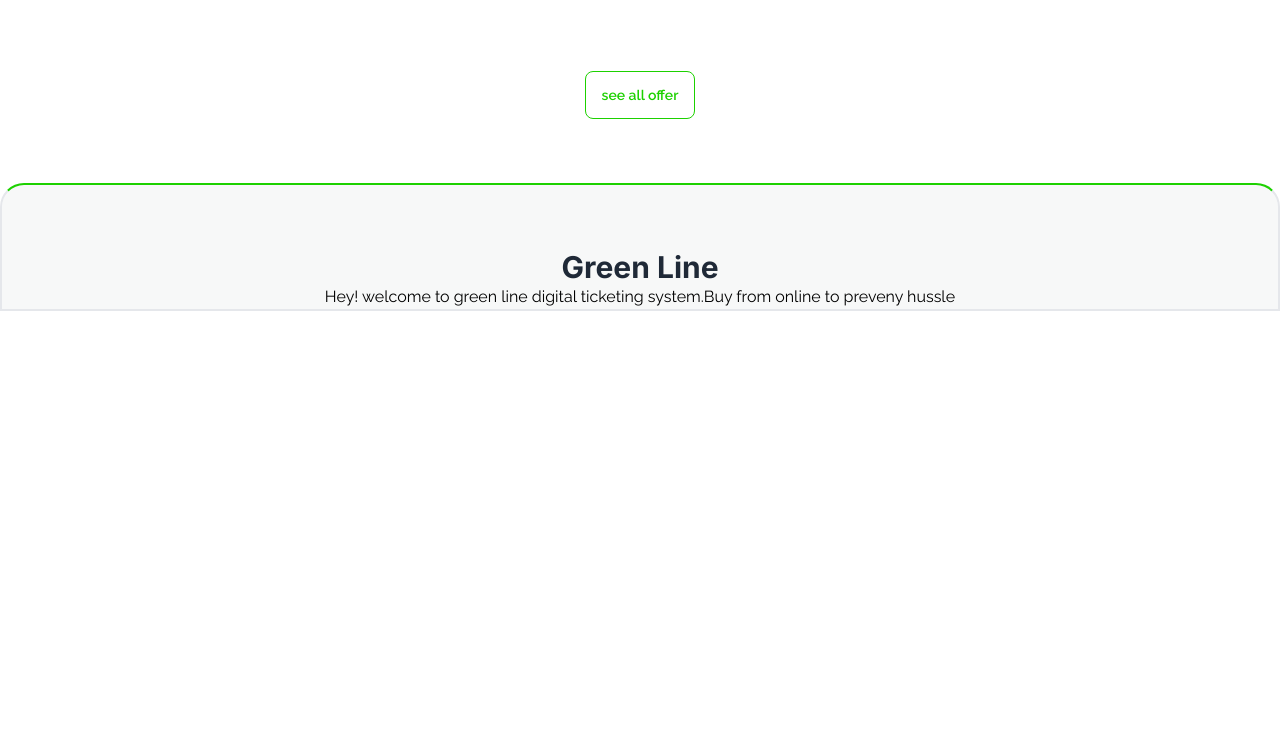
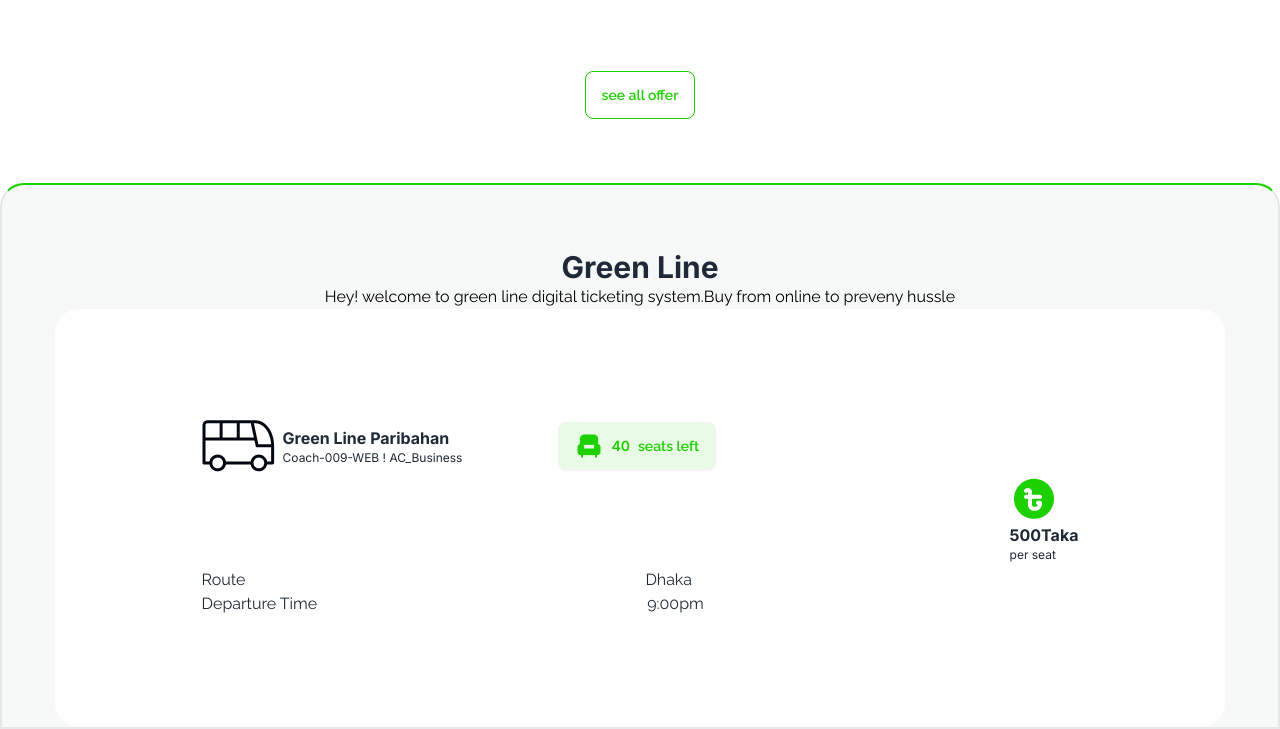
Before and after one commit to AbidHasan007/b9-a5, a plain HTML site: page index.html in a window 1280 px wide. Shown: the part 1311-2040 px from the top of the page. Before the commit the page ends 1622 px from the top, so only its background shows below. Drawn offline with nearby package versions, Linux system fonts and the light colour scheme.

Commit message:
departure section added

```diff
--- a/index.html
+++ b/index.html
@@ -175,6 +175,42 @@
                 <h1 class="inter font-bold text-3xl text-center">Green Line</h1>
                 <p class="text-black text-center">Hey! welcome to green line digital ticketing system.Buy from online to preveny hussle</p>
               </div>
+              <!-- bus info container -->
+              <div class="flex flex-col mx-auto bg-[#FFFFFF] lg:flex-row items-center justify-center lg:w-[1170px] lg:h-[418px] rounded-3xl p-8 ">
+                   <div class="block">
+                    <div class="flex items-center ">
+                      <div>
+                        <img src="images/bus-logo.png" alt="">
+                      </div>
+                      <div class="pl-2">
+                          <h1 class="inter text-md font-bold ">Green Line Paribahan</h1>
+                          <p class="inter text-xs ">Coach-009-WEB ! AC_Business</p>
+                      </div>
+                      <div class="pl-24 ">
+                        <a class="btn bg-[#1DD1001A] text-[#1DD100] "><img src="images/seat-green-filled.png" alt=""> <span id="seats-left" class="inter">40</span> seats left </a>
+                      </div>
+                   </div>
+                   <!-- depreture section -->
+                   <div class=" pt-24 lg:w-[808px] lg:h-[258px]bg-[#F7F8F8] rounded-3xl ">
+                        <div class="flex  justify-start">
+                          <p>Route</p>
+                          <p class="pl-[400px] ">Dhaka</p>
+                        </div>
+                        <div class="flex  justify-start">
+                          <p>Departure Time</p>
+                          <p class="pl-[330px] ">9:00pm</p>
+                        </div>
+                   </div>
+
+                   </div>
+                  <div>
+                    <img src="images/fare.png" alt="">
+                      <p class="inter font-bold text-md"><span id="fare">500</span>Taka</p>
+                      <p class="inter text-xs ">per seat</p>
+                  </div>
+
+              </div>
+
         </section>
 
     </main>
```
